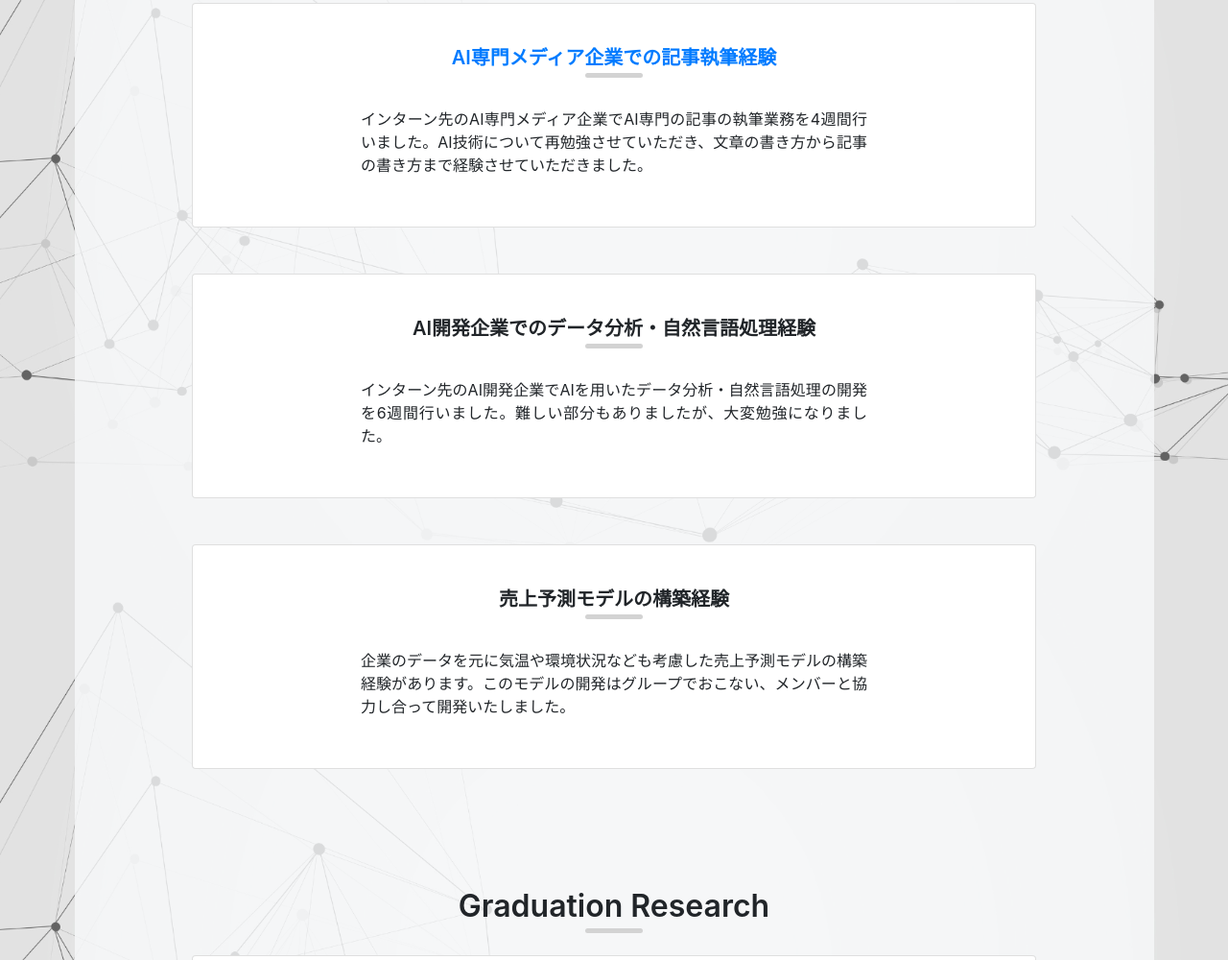
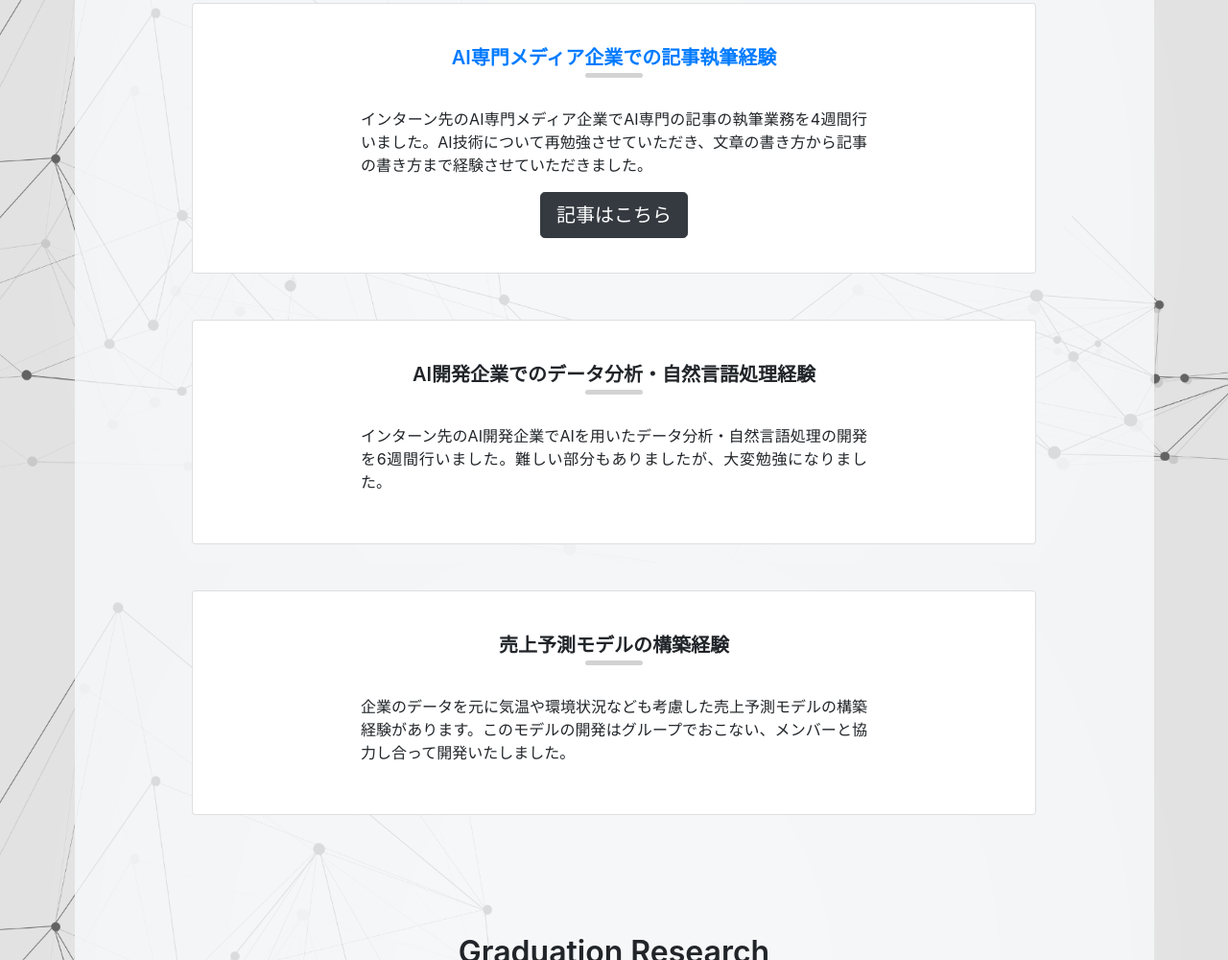
Before and after one commit to AkamatsuT-33/portfolio, a plain HTML site: page portfolio_pages.html in a window 1280 px wide. Shown: the part 4312-5312 px from the top of the page at 96% size. Drawn offline with nearby package versions, Linux system fonts and the light colour scheme.

Commit message:
update btn

```diff
--- a/portfolio_pages.html
+++ b/portfolio_pages.html
@@ -387,6 +387,12 @@
                                 <div class="col-sm-2"></div>
                                 <div class="col-sm-8"><p style="text-align: justify;">インターン先のAI専門メディア企業でAI専門の記事の執筆業務を4週間行いました。AI技術について再勉強させていただき、文章の書き方から記事の書き方まで経験させていただきました。</p></div>
                                 <div class="col-sm-2"></div>
+
+                                <div class="col-sm-4"></div>
+                                <div class="col-sm-4 str_center">
+                                <a href="https://ainow.ai/author/akamatsu/" class="btn btn-dark btn-lg disable" tabindex="-1" role="button" aria-disabled="true">記事はこちら</a>
+                                </div>
+                                <div class="col-sm-4"></div>
                             </div>
                         </p>
 
```
